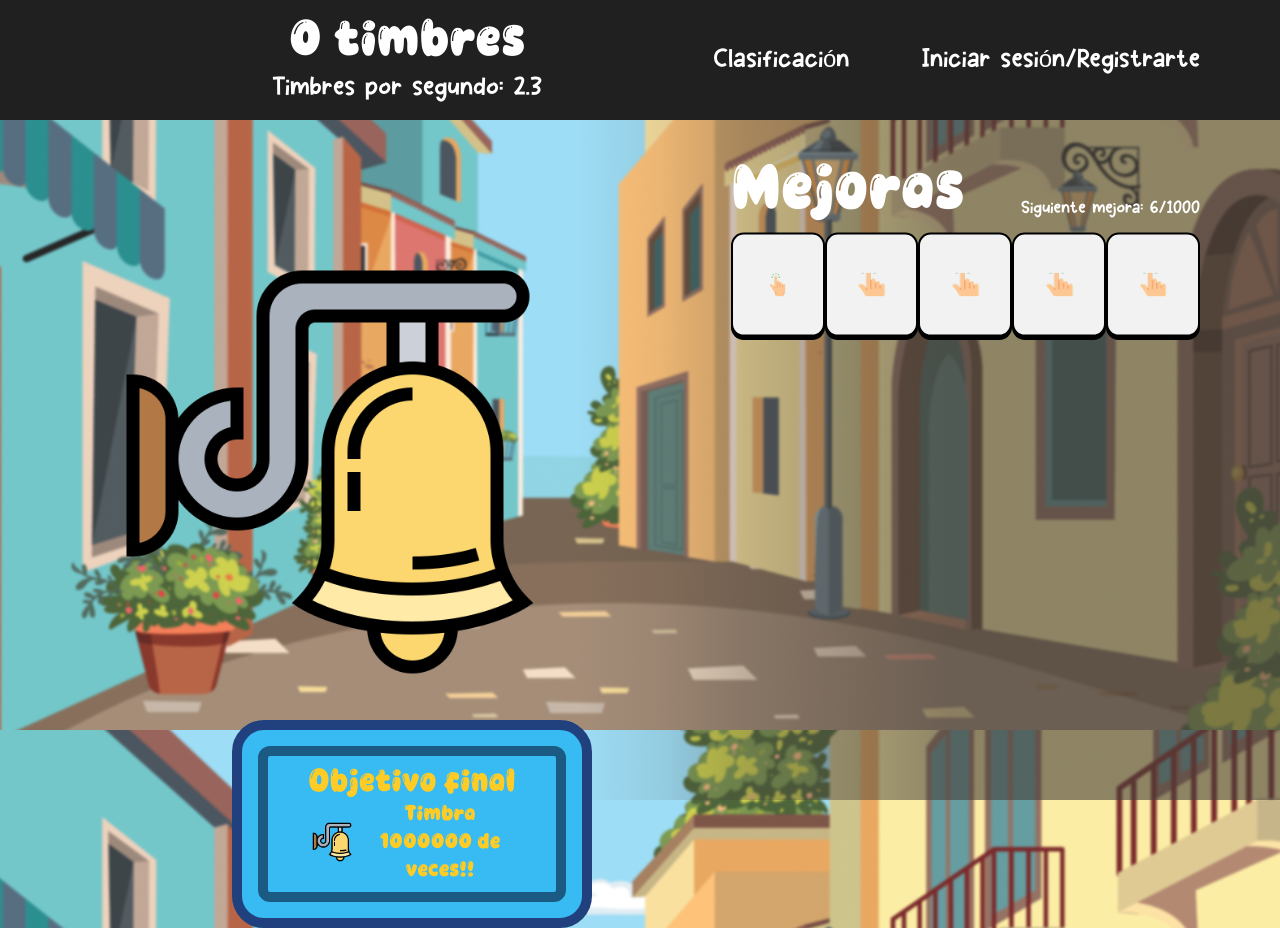
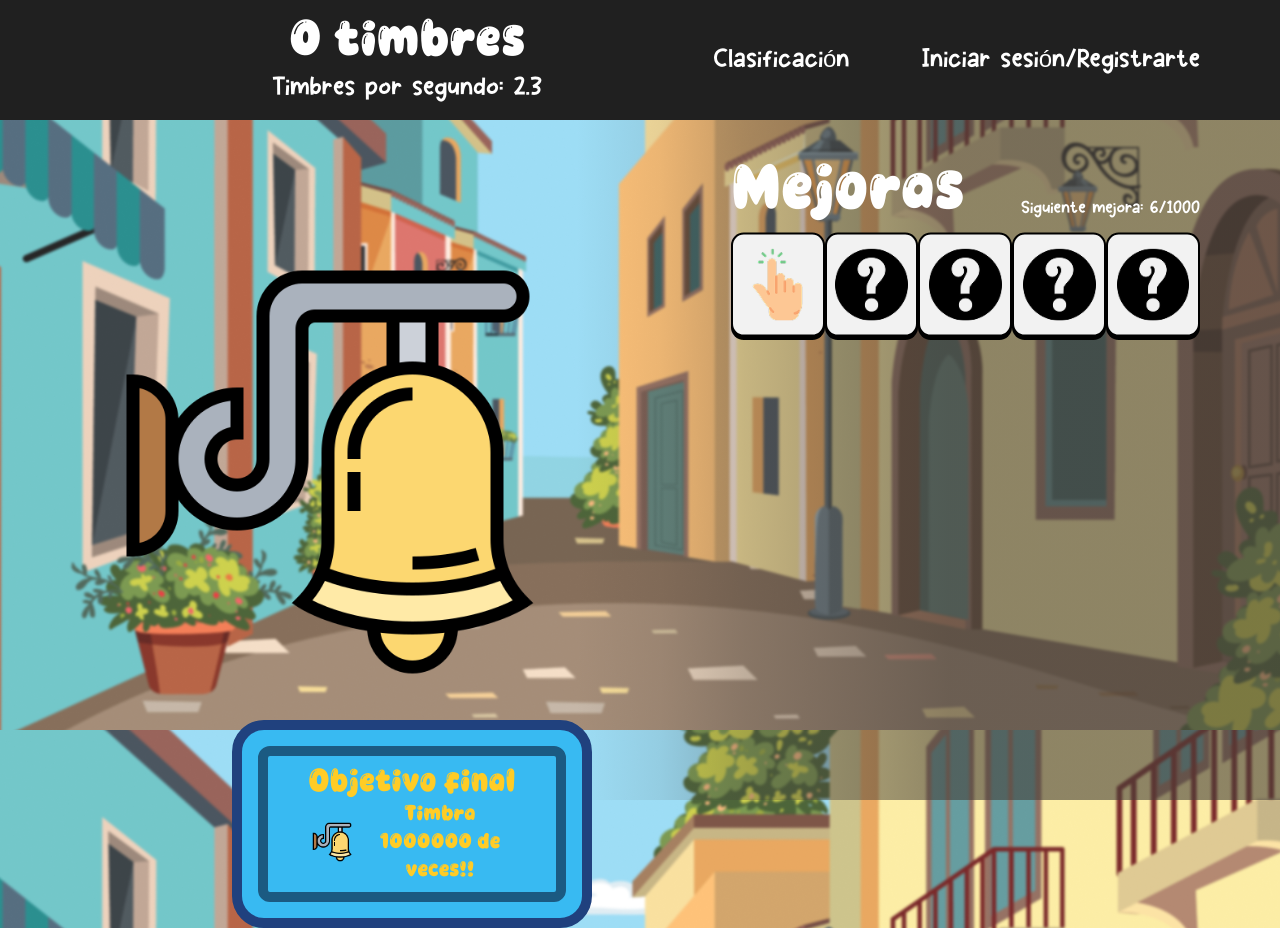
Before and after one commit to MiguelAngelMateos/doorbell_clicker, a React (Vite) app in the folder frontend/: page / in a window 1280 px wide. Built offline with nearby package versions, Linux system fonts and the light colour scheme.

Commit message:
estilo de mejoras acabado

```diff
--- a/frontend/src/components/Upgrades.jsx
+++ b/frontend/src/components/Upgrades.jsx
@@ -1,4 +1,5 @@
 import upgrade1 from '../assets/icons/upgrade1.png';
+import incognite from '../assets/icons/incognite.png';
 
 function Upgrades() {
     return(
@@ -8,20 +9,20 @@ function Upgrades() {
                 <span className="mt-auto">Siguiente mejora: 6/1000</span>
             </div>
             <div className="flex mt-4 justify-between">
-            <div className="button w-26 h-26">
-  <img src={upgrade1} className="button_top w-full h-full object-contain"></img>
-</div>
-                <div className="button w-26 h-26">
-                    <img src={upgrade1} className="button_top w-full h-full object-cover"></img>
+                <div className="button_upgrades w-26 h-26">
+                    <img src={upgrade1} className="button_top_upgrades w-full h-full object-contain"></img>
                 </div>
-                <div className="button w-26 h-26">
-                    <img src={upgrade1} className="button_top w-full h-full object-cover"></img>
+                <div className="button_upgrades w-26 h-26">
+                    <img src={incognite} className="button_top_upgrades w-full h-full object-contain"></img>
                 </div>
-                <div className="button w-26 h-26">
-                    <img src={upgrade1} className="button_top w-full h-full object-cover"></img>
+                <div className="button_upgrades w-26 h-26">
+                    <img src={incognite} className="button_top_upgrades w-full h-full object-contain"></img>
                 </div>
-                <div className="button w-26 h-26">
-                    <img src={upgrade1} className="button_top w-full h-full object-cover"></img>
+                <div className="button_upgrades w-26 h-26">
+                    <img src={incognite} className="button_top_upgrades w-full h-full object-contain"></img>
+                </div>
+                <div className="button_upgrades w-26 h-26">
+                    <img src={incognite} className="button_top_upgrades w-full h-full object-contain"></img>
                 </div>
             </div>
         </div>
--- a/frontend/src/index.css
+++ b/frontend/src/index.css
@@ -59,6 +59,38 @@ body {
   transform: translateY(0);
 }
 
+.button_upgrades {
+  /* Variables */
+  --button_radius: 0.75em;
+  --button_color: #F2F2F2;
+  --button_outline_color: #000000;
+  font-size: 17px;
+  font-weight: bold;
+  border: none;
+  cursor: pointer;
+  border-radius: var(--button_radius);
+  background: var(--button_outline_color);
+}
+.button_upgrades .button_top_upgrades {
+  display: block;
+  box-sizing: border-box;
+  border: 2px solid var(--button_outline_color);
+  border-radius: var(--button_radius);
+  padding: 0.8em 0.2em; /* Parte blanca más alta (triple altura) */
+  background: var(--button_color);
+  color: var(--button_outline_color);
+  transform: translateY(-0.2em);
+  transition: transform 0.1s ease;
+}
+.button_upgrades:hover .button_top_upgrades {
+  /* Pull the button upwards when hovered */
+  transform: translateY(-0.33em);
+}
+.button_upgrades:active .button_top_upgrades {
+  /* Push the button downwards when pressed */
+  transform: translateY(0);
+}
+
 .menu_shadow {
   background: linear-gradient(
     to left,
```
Also changed, not shown: frontend/src/assets/icons/incognite.png (added).
